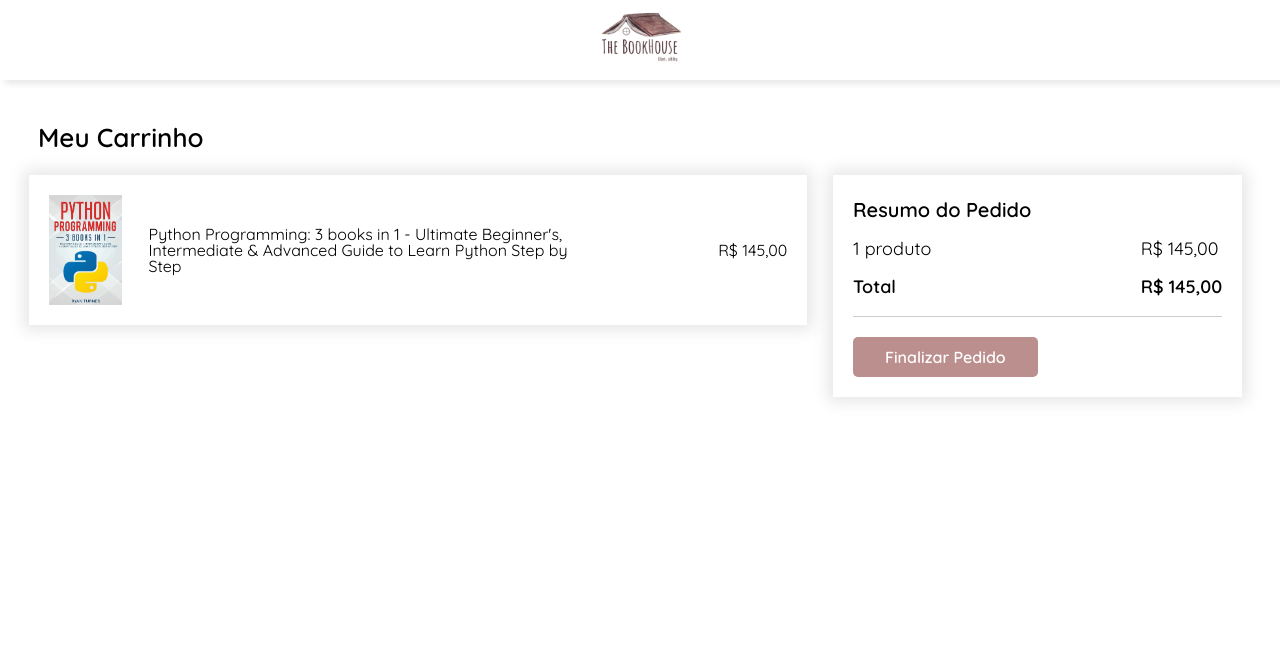
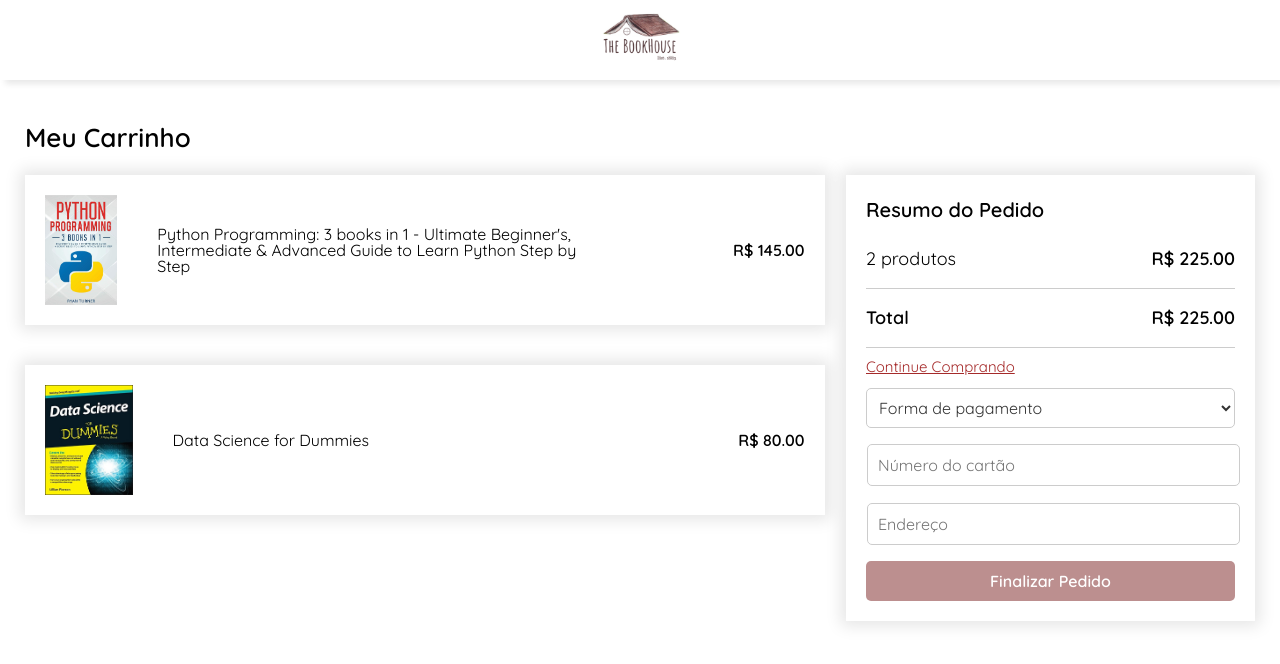
Before and after one commit to the-bookhouse/the-bookhouse, a React (Create React App) app: page /checkout in a window 1280 px wide. Shown: the top 664 px of the page. Built offline with nearby package versions, Linux system fonts and the light colour scheme.

Commit message:
feat: order summary checkout page

```diff
--- a/public/index.html
+++ b/public/index.html
@@ -5,11 +5,9 @@
   <meta charset="utf-8" />
   <meta name="viewport" content="width=device-width, initial-scale=1" />
   <meta name="theme-color" content="#000000" />
-  <link rel="icon"
-    href="https://scontent.ffln1-1.fna.fbcdn.net/v/t39.30808-6/271664893_5017920761560438_4372350101701278598_n.png?_nc_cat=111&ccb=1-7&_nc_sid=09cbfe&_nc_ohc=_8-U2-HYkCgAX8vJiU5&_nc_ht=scontent.ffln1-1.fna&oh=00_AfCNg5GIrrx-RYW8G9Kc-tXUmooZO5wblb3Y1x9P10XfzA&oe=644DB9CD" />
-    <link rel="preconnect" href="https://fonts.googleapis.com">
-    <link rel="preconnect" href="https://fonts.gstatic.com" crossorigin>
-    <link href="https://fonts.googleapis.com/css2?family=Quicksand:wght@400;600&display=swap" rel="stylesheet">
+  <link rel="preconnect" href="https://fonts.googleapis.com">
+  <link rel="preconnect" href="https://fonts.gstatic.com" crossorigin>
+  <link href="https://fonts.googleapis.com/css2?family=Catamaran:wght@500&family=Quicksand:wght@400;600&display=swap" rel="stylesheet">
   <title>The BookHouse</title>
 </head>
 
--- a/src/constants/colors.js
+++ b/src/constants/colors.js
@@ -1,5 +1,6 @@
 export const mainColor = "white";
 export const mainColorLight = "#a679b8";
+export const secondaryColorButton = "red";
 export const mainColorButton = "#BC8F8F";
 export const mainContrastColor = "black";
 
--- a/src/pages/CheckoutPage/index.js
+++ b/src/pages/CheckoutPage/index.js
@@ -2,20 +2,73 @@
   CheckoutContainer,
   Header,
   OrderedContainer,
-  OrderSummary,
-  Product,
-  Total,
-  Price,
-  TotalPrice,
+  ListProducts,
+  TotalProducts,
   Divider,
-  CheckoutButton,
   CartContainer,
+  SelectStyled,
+  Modal,
+  ModalOverlay,
+  Infos,
+  CartList
 } from "./styled";
 import thebookhouse from "../../assets/images/thebookhouse.png";
 import book1 from "../../assets/images/book1.jpeg";
+import book2 from "../../assets/images/book2.jpeg";
+import concluded from "../../assets/images/concluded.gif";
+import AuthContext from "../../context/AuthContext";
+import { useEffect, useState, useContext } from "react";
 import { Link } from "react-router-dom";
 
 export default function CheckoutPage() {
+  const { userName } = useContext(AuthContext);
+  const [formCompleted, setFormCompleted] = useState(false);
+  const [showModal, setShowModal] = useState(false);
+  const [form, setForm] = useState({
+    address: "",
+    cardNumber: "",
+    paymentMethod: "",
+  });
+  const [cart] = useState([
+    {
+      id: 1,
+      title:
+        "Python Programming: 3 books in 1 - Ultimate Beginner's, Intermediate & Advanced Guide to Learn Python Step by Step",
+      price: 145,
+      quantity: 1,
+      image: book1,
+    },
+    {
+      id: 2,
+      title: "Data Science for Dummies",
+      price: 80,
+      quantity: 1,
+      image: book2,
+    },
+  ]);
+
+  useEffect(() => {
+    const isFormValid = Object.values(form).every((value) => Boolean(value));
+    setFormCompleted(isFormValid);
+  }, [form]);
+
+  function submitForm(e) {
+    e.preventDefault();
+    setShowModal(true);
+  }
+
+  function handleInputChange(e) {
+    const { name, value } = e.target;
+    setForm({ ...form, [name]: value });
+  }
+
+  function handleCloseModal() {
+    setShowModal(false);
+    window.location.href = "/home";
+  }
+
+  const total = cart.reduce((acc, item) => acc + item.price * item.quantity, 0);
+
   return (
     <CheckoutContainer>
       <Header>
@@ -24,32 +77,106 @@
         </Link>
       </Header>
 
-      <h1>Meu Carrinho</h1>
-      <CartContainer>
-        <img src={book1} alt="book"></img>
-        <h2>
-          Python Programming: 3 books in 1 - Ultimate Beginner's, Intermediate &
-          Advanced Guide to Learn Python Step by Step
-        </h2>
-        <h3>R$ 145,00</h3>
-      </CartContainer>
+      <h1 className="cart">Meu Carrinho</h1>
 
-      <OrderedContainer>
+      <CartList>
+        {cart.map((item) => (
+          <CartContainer key={item.id}>
+            <img src={item.image} alt="book"></img>
+            <h2>{item.title}</h2>
+            <h3><strong>R$ {item.price.toFixed(2)}</strong></h3>
+          </CartContainer>
+        ))}
+      </CartList>
+
+      <OrderedContainer enabled={formCompleted}>
         <h1>Resumo do Pedido</h1>
-        <OrderSummary>
-          <div>
-            <Product>1 produto</Product>
-            <Total>Total</Total>
-          </div>
 
-          <div>
-            <Price>R$ 145,00</Price>
-            <TotalPrice>R$ 145,00</TotalPrice>
-          </div>
-        </OrderSummary>
+        <ListProducts>
+          <h2>
+            {cart.length} produto{cart.length > 1 ? "s" : ""}
+          </h2>
+          <h3><strong>R$ {total.toFixed(2)}</strong></h3>
+        </ListProducts>
+
         <Divider />
-        <CheckoutButton>Finalizar Pedido</CheckoutButton>
+
+        <TotalProducts>
+          <h2>Total</h2>
+          <h3>R$ {total.toFixed(2)}</h3>
+        </TotalProducts>
+
+        <Divider />
+
+        <Link to="/home">
+          <h4>Continue Comprando</h4>
+        </Link>
+
+        <form onSubmit={submitForm}>
+          <SelectStyled
+            required
+            className="form-select"
+            name="paymentMethod"
+            value={form.paymentMethod}
+            onChange={handleInputChange}
+          >
+            <option value="" disabled>
+              Forma de pagamento
+            </option>
+            <option value="Débito">Débito</option>
+            <option value="Credito">Crédito</option>
+          </SelectStyled>
+          <input
+            required
+            type="text"
+            placeholder="Número do cartão"
+            name="cardNumber"
+            value={form.cardNumber}
+            onChange={handleInputChange}
+          />
+          <input
+            required
+            type="text"
+            placeholder="Endereço"
+            name="address"
+            value={form.address}
+            onChange={handleInputChange}
+          />
+          <button type="submit" disabled={!formCompleted}>
+            Finalizar Pedido
+          </button>
+        </form>
       </OrderedContainer>
+      {showModal && (
+        <>
+          <ModalOverlay />
+          <Modal className="modal-content" showModal={showModal}>
+            <ion-icon
+              onClick={handleCloseModal}
+              name="close-outline"
+            ></ion-icon>
+            <img src={concluded} alt="concluded" />
+            <h2>Pedido Concluido com Sucesso</h2>
+            <Infos>
+              <p>
+                <strong>Nome: </strong> {userName}
+              </p>
+              <p>
+                <strong>Endereço: </strong> {form.address}
+              </p>
+              <p>
+                <strong>Número do cartão: </strong> {form.cardNumber}
+              </p>
+              <p>
+                <strong>Forma de pagamento: </strong> {form.paymentMethod}
+              </p>
+              <p>
+                <strong>Total Compra: </strong> {total.toFixed(2)}
+              </p>
+            </Infos>
+          </Modal>
+        </>
+      )}
     </CheckoutContainer>
   );
 }
--- a/src/pages/CheckoutPage/styled.js
+++ b/src/pages/CheckoutPage/styled.js
@@ -1,14 +1,16 @@
 import styled from "styled-components";
-import { mainColorButton } from "../../constants/colors";
+import { mainColorButton, secondaryColorButton } from "../../constants/colors";
 
 export const CheckoutContainer = styled.div`
   display: flex;
   flex-direction: row;
-  justify-content: space-around;
+  justify-content: space-between;
   height: 100%;
-
-  h1 {
+  .cart {
     margin-top: 100px;
+    position: fixed;
+    top: 25px;
+    z-index: 2;
   }
 `;
 
@@ -32,9 +34,8 @@
     align-items: center;
     padding: 10px;
   }
-
   .logo {
-    max-height: 94px;
+    max-height: 90px;
     padding-bottom: 40px;
   }
 `;
@@ -50,37 +51,64 @@
   margin-top: 150px;
   h1 {
     font-size: 20px;
-    margin-bottom: 20px;
+    margin-bottom: 30px;
     margin-top: 5px;
+  }
+  h4 {
+    font-weight: normal;
+    color: brown;
+    text-decoration: underline;
+    margin-top: -40px;
+  }
+  button {
+    width: 100%;
+    background-color: ${(props) =>
+      props.enabled ? secondaryColorButton : mainColorButton};
+    color: white;
+    font-size: 16px;
+    padding: 10px 20px;
+    border: none;
+    border-radius: 5px;
+    cursor: ${(props) => (props.enabled ? "pointer" : "not-allowed")};
+    transition: all 0.3s ease;
+    &:hover {
+      background-color: ${(props) =>
+        props.enabled ? "brown" : mainColorButton};
+    }
+  }
+  form {
+    display: flex;
+    flex-direction: column;
+    justify-content: left;
+    align-items: flex-start;
+    width: 100%;
+  }
+  input {
+    width: 95%;
+    padding: 10px;
+    font-size: 16px;
   }
 `;
 
-export const OrderSummary = styled.div`
+export const ListProducts = styled.div`
   display: flex;
-  flex-direction: row;
   justify-content: space-between;
-
-  width: auto;
+  font-size: 18px;
+  h3 {
+    font-weight: 700;
+  }
 `;
 
-export const Product = styled.h2`
+export const TotalProducts = styled.div`
+  display: flex;
+  justify-content: space-between;
   font-size: 18px;
-`;
-
-export const Total = styled.h2`
-  font-size: 18px;
-  font-weight: 700;
-  margin-top: 20px;
-`;
-
-export const Price = styled.h2`
-  font-size: 18px;
-  margin-bottom: 20px;
-`;
-
-export const TotalPrice = styled.h2`
-  font-size: 18px;
-  font-weight: 700;
+  h2 {
+    font-weight: 700;
+  }
+  h3 {
+    font-weight: 700;
+  }
 `;
 
 export const Divider = styled.hr`
@@ -90,32 +118,107 @@
   width: 100%;
 `;
 
-export const CheckoutButton = styled.button`
-  background-color: ${mainColorButton};
-  color: white;
+export const SelectStyled = styled.select`
   font-size: 16px;
-  padding: 10px 20px;
-  border: none;
+  padding: 8px;
   border-radius: 5px;
-  cursor: pointer;
-  transition: all 0.3s ease;
+  border: 1px solid #ccc;
+  background-color: #fff;
+  color: #333;
+  margin-top: -10px;
+  width: 100%;
+`;
 
-  &:hover {
-    background-color: brown;
+export const InputField = styled.input`
+  font-size: 16px;
+  padding: 8px;
+  border-radius: 5px;
+  border: 1px solid #ccc;
+  background-color: #fff;
+  color: #333;
+  margin-bottom: 16px;
+`;
+
+export const InputLabel = styled.label`
+  font-size: 16px;
+  font-weight: bold;
+  margin-bottom: 8px;
+  display: block;
+`;
+
+export const Modal = styled.div`
+  display: flex;
+  flex-direction: column;
+  justify-content: space-around;
+  align-items: center;
+  position: fixed;
+  top: 50%;
+  left: 50%;
+  transform: translate(-50%, -50%);
+  height: 50vh;
+  width: 40vw;
+  background-color: white;
+  border-radius: 10px;
+  box-shadow: 0 0 10px rgba(0, 0, 0, 0.3);
+  padding: 20px;
+  z-index: 3;
+  transition: opacity 0.3s ease-in-out;
+
+  img {
+    max-height: 100px;
+  }
+
+  h2 {
+    font-family: "Catamaran", sans-serif;
+    font-size: 24px;
+    color: #333;
+  }
+
+  ion-icon {
+    position: absolute;
+    top: 20px;
+    right: 20px;
+    font-size: 30px;
+    cursor: pointer;
+    &:hover {
+      color: red;
+    }
   }
 `;
 
-export const CartContainer = styled.div`
+export const Infos = styled.div`
   display: flex;
-  justify-content: space-between;
-  align-items: center;
-  height: 100%;
-  width: 60%;
-  padding: 20px;
-  box-shadow: 0px 0px 15px 5px rgba(0, 0, 0, 0.1);
+  flex-direction: column;
+  justify-content: end;
+
+  p {
+    font-size: 18px;
+    color: #333;
+    margin-bottom: 10px;
+  }
+
+  strong {
+    font-weight: bold;
+  }
+`;
+
+export const ModalOverlay = styled.div`
+  position: fixed;
+  top: 0;
+  left: 0;
+  width: 100vw;
+  height: 100vh;
+  background-color: rgba(0, 0, 0, 0.5);
+  z-index: 2;
+`;
+
+export const CartList = styled.div`
+  display: flex;
+  flex-direction: column;
+  justify-content: left;
+  align-items: left;
+  width: 65%;
   margin-top: 150px;
-  margin-left: -200px;
-
   img {
     max-height: 110px;
   }
@@ -125,3 +228,30 @@
     margin-left: -100px;
   }
 `;
+
+export const CartContainer = styled.div`
+  display: flex;
+  justify-content: space-between;
+  align-items: center;
+  margin-bottom: 40px;
+  padding: 20px;
+  box-shadow: 0px 0px 15px 5px rgba(0, 0, 0, 0.1);
+
+  img {
+    max-height: 110px;
+    max-width: 30%;
+  }
+
+  h2 {
+    max-width: 60%;
+    margin-left: 40px;
+  }
+
+  h3 {
+    margin-left: auto;
+  }
+
+  strong {
+    font-weight: bold;
+  }
+`;
```
Also changed, not shown: src/assets/images/book2.jpeg (added), src/assets/images/concluded.gif (added).
